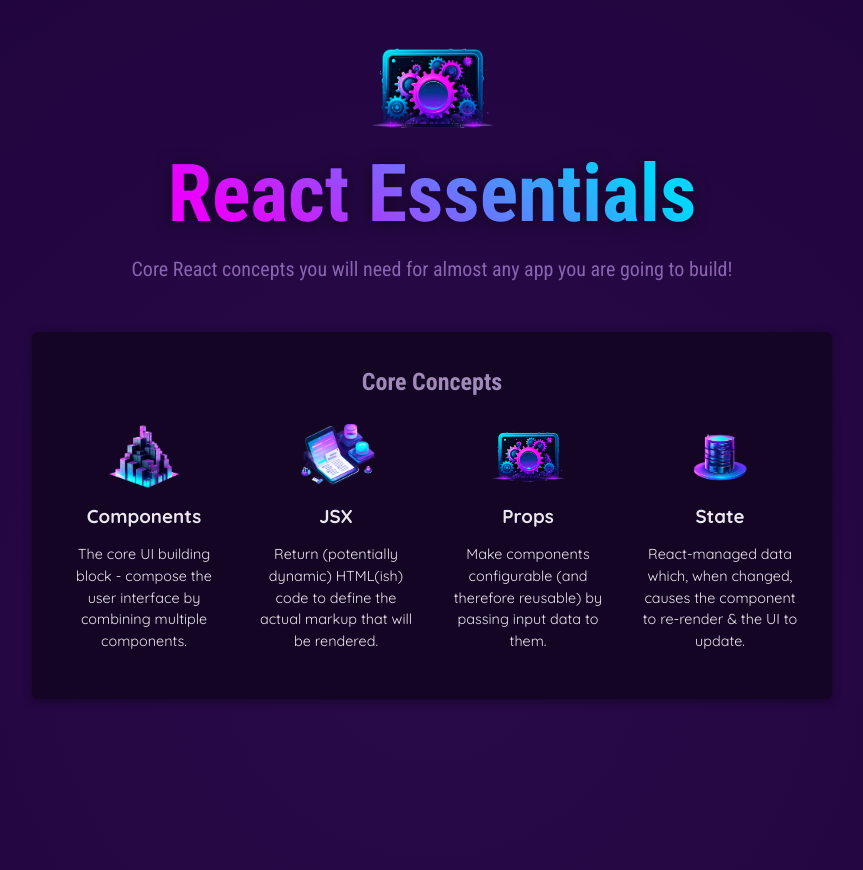
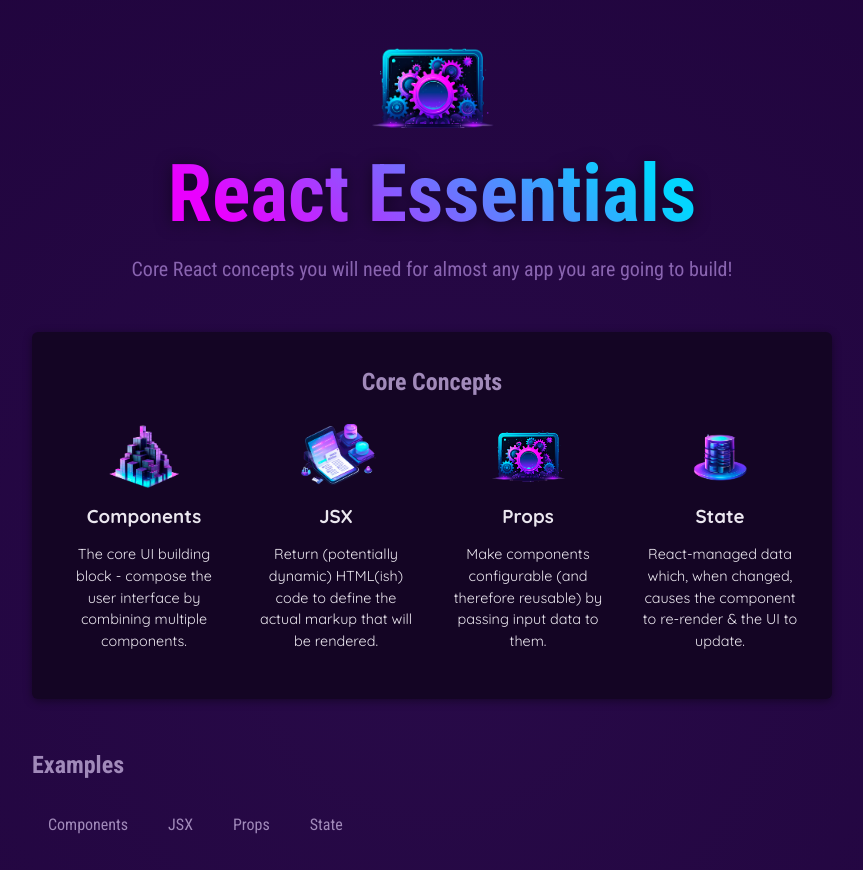
Before and after one commit to hitran/react-01, a React (Vite) app: page / in a window 1280 px wide. Shown: the top 870 px of the page, without its empty margins (208-1071 px from the left). Built offline with nearby package versions, Linux system fonts and the light colour scheme.

Commit message:
add onClick listener to TabButton

```diff
--- a/src/App.jsx
+++ b/src/App.jsx
@@ -2,8 +2,12 @@
 import { CORE_CONCEPTS } from './data.js'
 import Header from './components/Header/Header.jsx'
 import CoreConcept from './components/CoreConcept/CoreConcept.jsx'
+import TabButton from './components/TabButton/TabButton.jsx'
 
 function App() {
+  function handleSelect() {
+    console.log('hello world!')
+  }
   return (
     <div>
       <Header />
@@ -21,6 +25,15 @@
             ))}
           </ul>
         </section>
+        <section id="examples">
+          <h2>Examples</h2>
+          <menu>
+            <TabButton onSelect={handleSelect}>Components</TabButton>
+            <TabButton>JSX</TabButton>
+            <TabButton>Props</TabButton>
+            <TabButton>State</TabButton>
+          </menu>
+        </section>
       </main>
     </div>
   )
--- /dev/null
+++ b/src/components/TabButton/TabButton.jsx
@@ -0,0 +1,15 @@
+import React from 'react'
+import PropTypes from 'prop-types'
+
+export default function TabButton(props) {
+  return (
+    <li>
+      <button onClick={props.onSelect}>{props.children}</button>
+    </li>
+  )
+}
+
+TabButton.propTypes = {
+  children: React.ReactNode,
+  onSelect: PropTypes.function
+}
```
